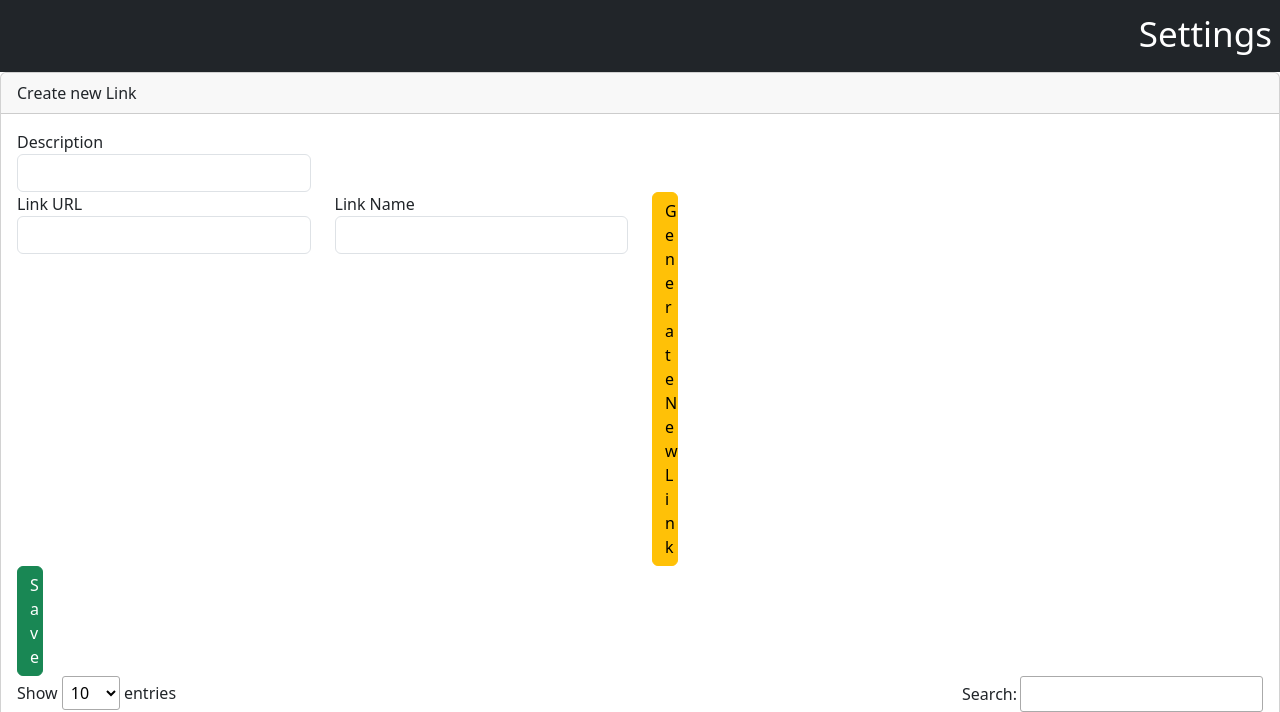
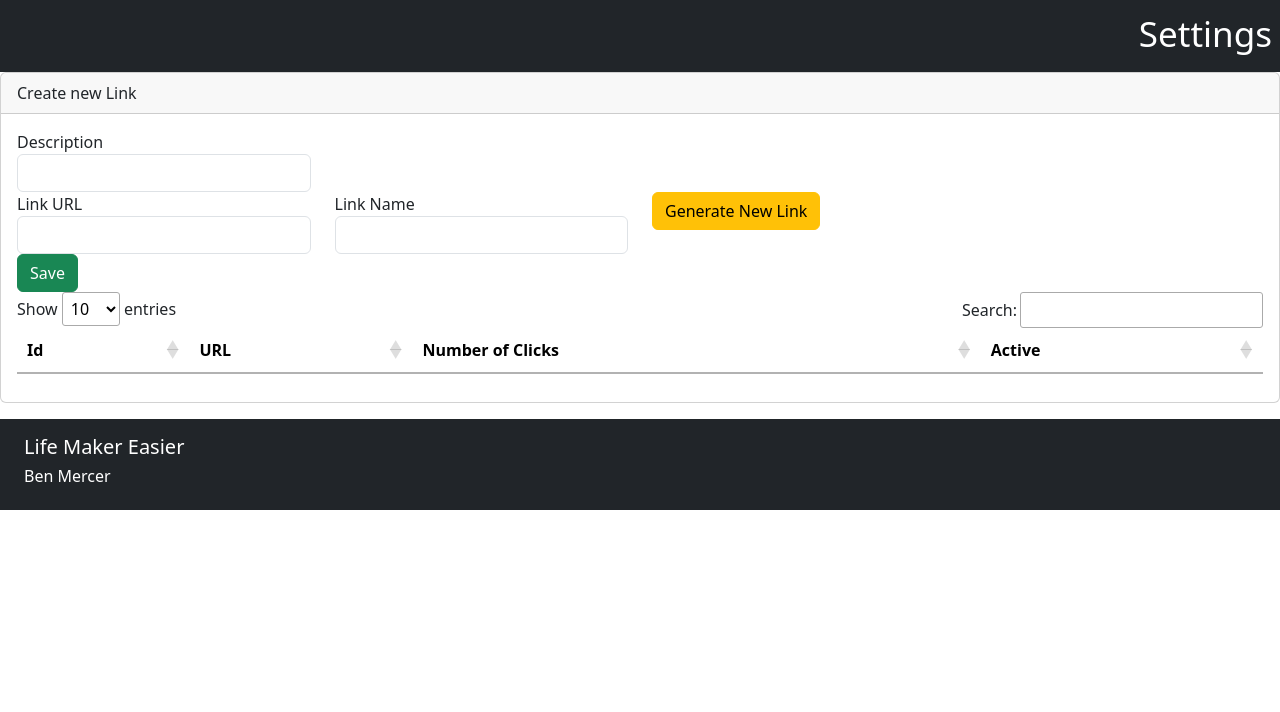
Before and after one commit to benjamano/Website, a Flask app: page /lme/settings in a window 1280 px wide. Shown: the part 72-784 px from the top of the page. After the commit the page ends 582 px from the top, so only its background shows below. Run offline with Flask 3, Linux system fonts and the light colour scheme; the visitor is signed in with stand-in values (Sample User, id 1); lists and menus that the app fills with data are empty; some libraries are stand-ins or nearby versions.

Commit message:
Small change

```diff
--- a/backend/main.py
+++ b/backend/main.py
@@ -465,6 +465,8 @@ def createNewLink():
     raw_data = request.data.decode('utf-8')
     parsed_data = parse_qs(raw_data)
 
+    app.logger.info(parsed_data)
+
     URLName = parsed_data.get('linkName', [None])[0]
 
     if URLName:
--- a/frontend/templates/lifemakereasier/settings.html
+++ b/frontend/templates/lifemakereasier/settings.html
@@ -39,17 +39,17 @@
 
             </div>
 
-            <div class="form-group col-3">
+            <div class="form-group col-2">
 
-                <button type="submit" class="btn btn-warning col-1" onclick="generateLink()">Generate New Link</button>
+                <button type="submit" class="btn btn-warning" onclick="generateLink()">Generate New Link</button>
 
             </div>
 
         </div>
 
-        <div class="form-group col-3">
+        <div class="form-group col-2">
 
-            <button type="submit" class="btn btn-success col-1" onclick="addNewURL()">Save</button>
+            <button type="submit" class="btn btn-success" onclick="addNewURL()">Save</button>
 
         </div>
 
@@ -109,7 +109,7 @@
             url: "../api/createNewLink",
             contentType: "application/json",
             data: {
-                linkName: linkName
+            LinkName: LinkName
             },
             success: function (data) {
             $("#LinkURL").val(date)
```
